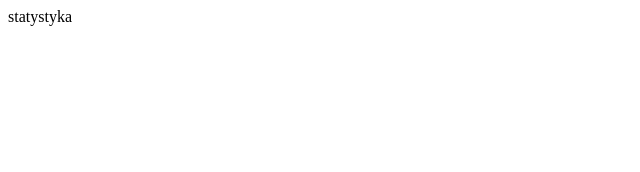
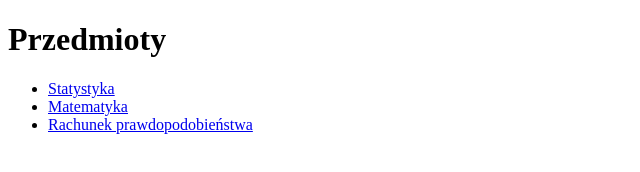
Before and after one commit to e-korepetycje/statystyka, a plain HTML site: page index.html in a window 1280 px wide. Shown: the whole page, without its empty margins (0-640 px from the left). Drawn offline with Linux system fonts and the light colour scheme.

Commit message:
Add files via upload

```diff
--- a/index.html
+++ b/index.html
@@ -1 +1,17 @@
-statystyka
+<!DOCTYPE html>
+<html lang="pl">
+<head>
+    <meta charset="UTF-8">
+    <meta name="viewport" content="width=device-width, initial-scale=1.0">
+    <title>Moje Repozytoria</title>
+    <link rel="stylesheet" href="styles.css">
+</head>
+<body>
+    <h1>Przedmioty</h1>
+    <ul>
+        <li><a href="https://github.com/e-korepetycje/statystyka">Statystyka</a></li>
+        <li><a href="https://github.com/e-korepetycje/matematyka">Matematyka</a></li>
+        <li><a href="https://github.com/e-korepetycje/rachunek-prawdopodobienstwa">Rachunek prawdopodobieństwa</a></li>
+    </ul>
+</body>
+</html>
```
